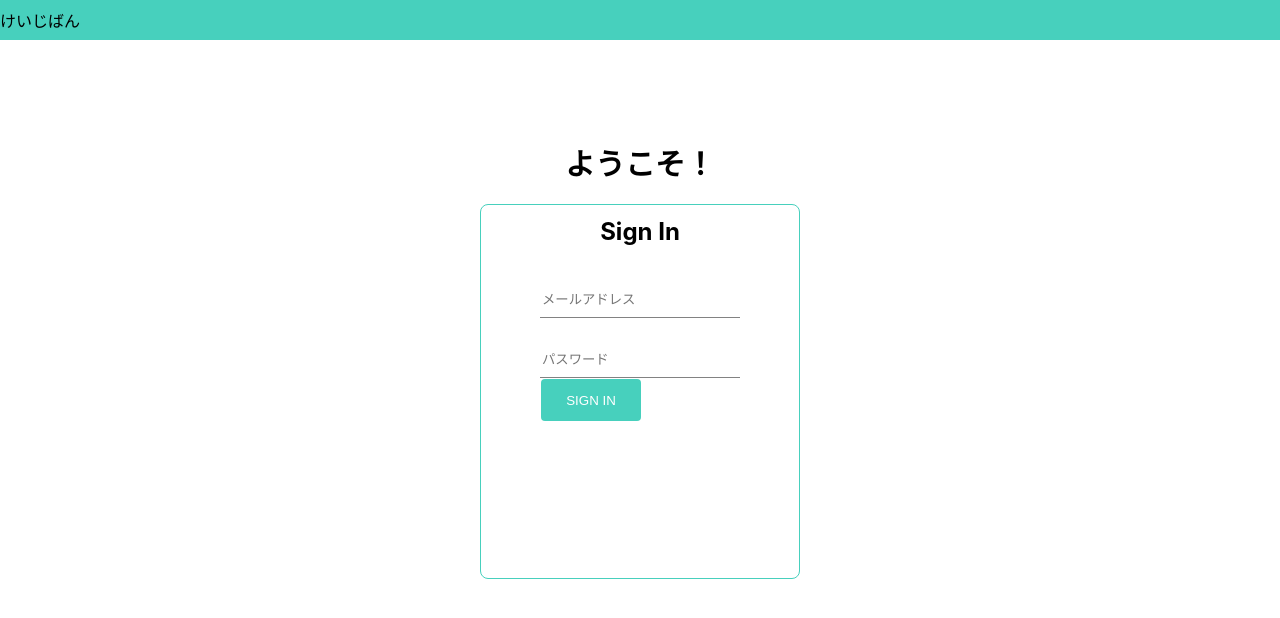
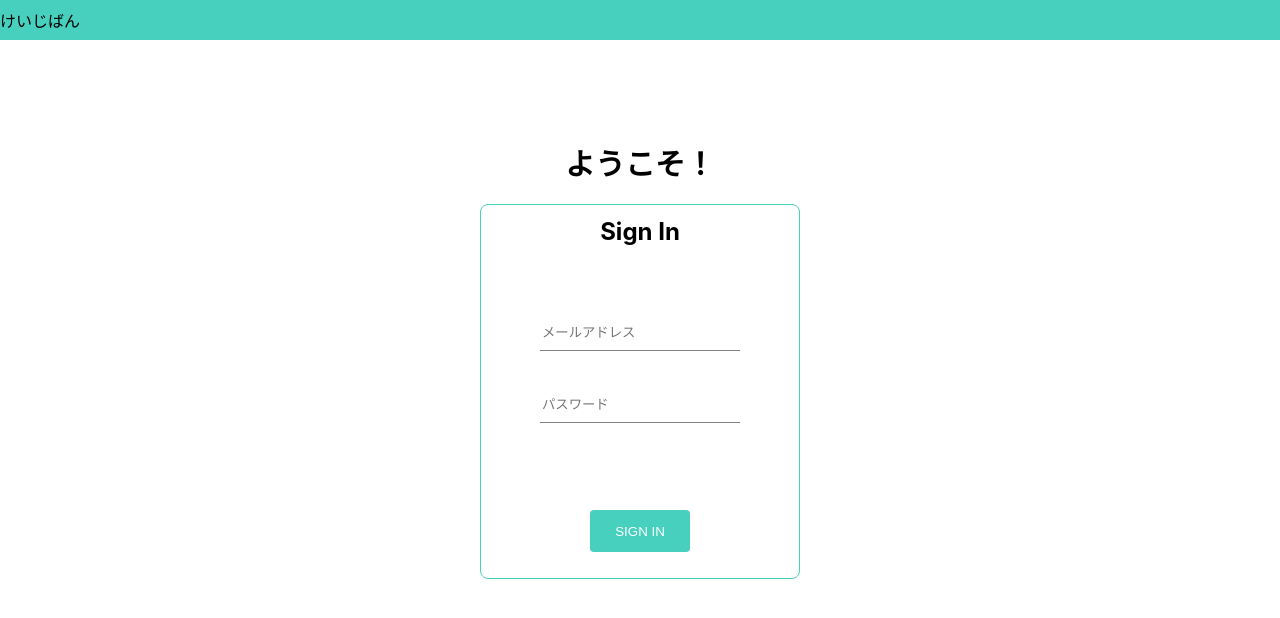
Before and after one commit to kino-ma/kyuban, a Next.js app in the folder web/: page /signin in a window 1280 px wide. Shown: the top 618 px of the page. Built offline with nearby package versions, Linux system fonts and the light colour scheme.

Commit message:
[fix] adjust `signin` style
caused by index

```diff
--- a/web/pages/signin.tsx
+++ b/web/pages/signin.tsx
@@ -55,7 +55,11 @@ const SignIn = () => {
         <h1>ようこそ！</h1>
         <div className={card.signin}>
           <h2>Sign In</h2>
-          <form onSubmit={handleSubmit}>
+          <form
+            onSubmit={handleSubmit}
+            className={form.signin__form__container}
+          >
+            <div>
               <div className={form.singin__form}>
                 <input
                   style={{ outline: "none", border: "none" }}
@@ -70,6 +74,7 @@ const SignIn = () => {
                   onChange={(e) => setPassword(e.target.value)}
                 />
               </div>
+            </div>
             <button className={button.button}>SIGN IN</button>
           </form>
         </div>
--- a/web/styles/form.module.css
+++ b/web/styles/form.module.css
@@ -4,5 +4,14 @@
   width: 200px;
   height: 36px;
   border-bottom: 1px solid var(--black2);
-  margin-top: 24px;
+  margin-top: 32px;
+  margin-bottom: 36px;
 }
+
+.signin__form__container {
+  display: flex;
+  flex-grow: 1;
+  align-items: center;
+  justify-content: space-around;
+  flex-flow: column;
+}
```
Lines whose indentation alone changed are shown as unchanged.
